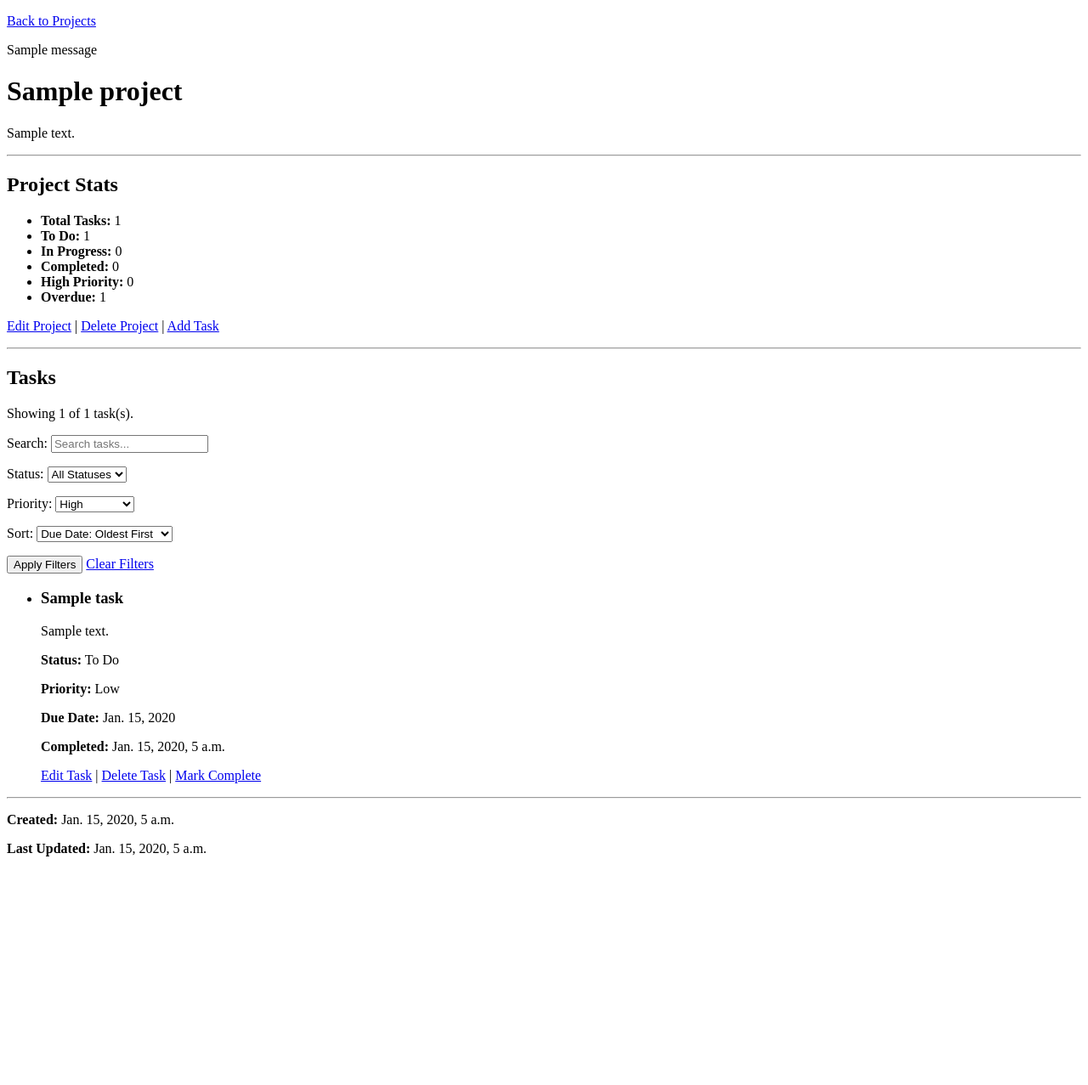
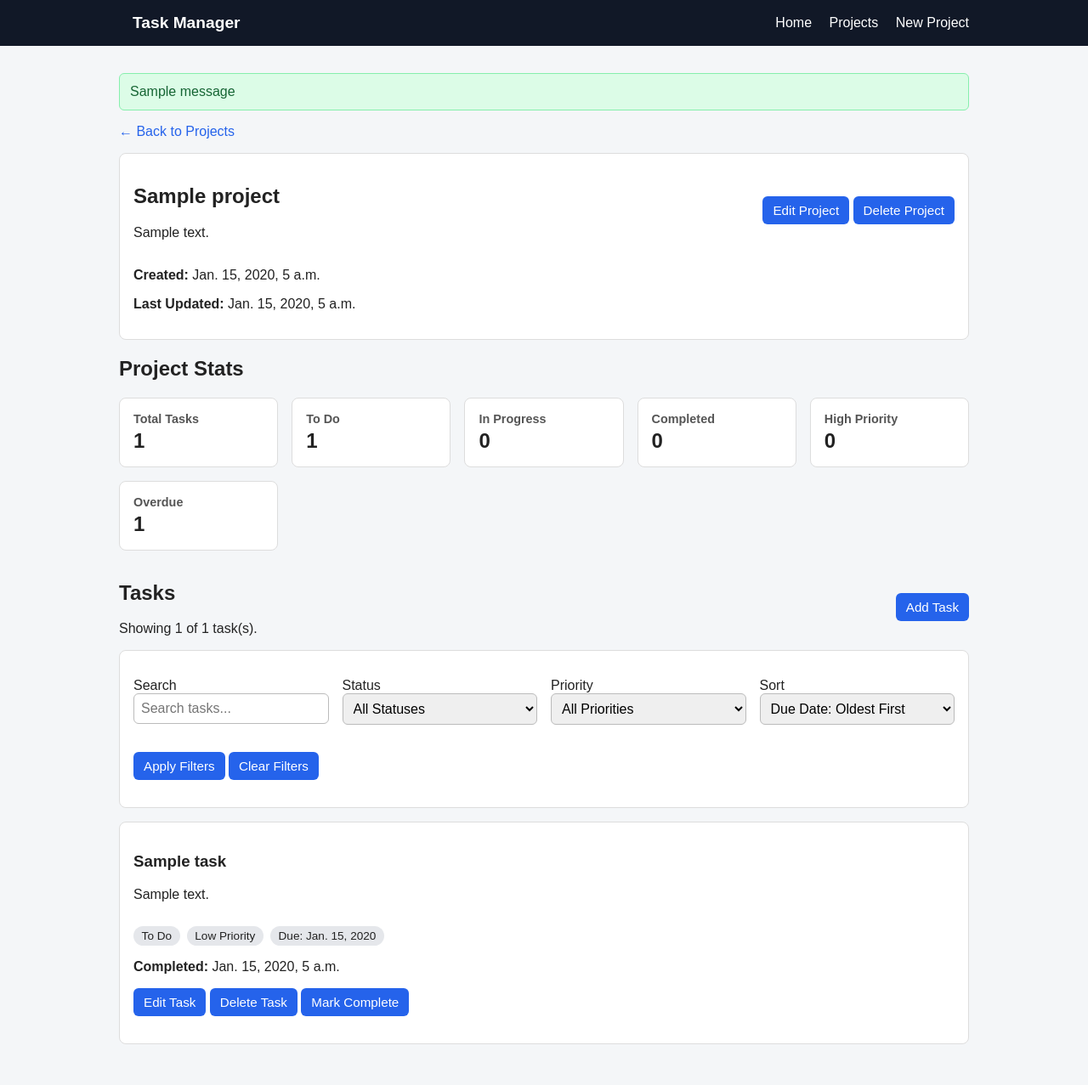
Before and after one commit to J0hn316/Django-Task-Manager, a Django app: page /projects/1/ in a window 1280 px wide. Shown: the whole page at 85% size. Before the commit the page ends 1008 px from the top, so only its background shows below. Run offline with Django 5.2, Linux system fonts and the light colour scheme; a user stored in the database is signed in; tables that the repository leaves empty hold one stand-in row (values such as "Sample post"); one stand-in notice (Sample message) is shown.

Commit message:
Refactor templates and styles for improved structure and consistency; add base layout and stylesheets

```diff
--- /dev/null
+++ b/tasks/static/tasks/styles.css
@@ -0,0 +1,210 @@
+* {
+  box-sizing: border-box;
+}
+
+body {
+  margin: 0;
+  font-family: Arial, Helvetica, sans-serif;
+  background: #f4f6f8;
+  color: #222;
+}
+
+a {
+  color: #2563eb;
+  text-decoration: none;
+}
+
+a:hover {
+  text-decoration: underline;
+}
+
+.container {
+  width: min(100% - 2rem, 1000px);
+  margin: 0 auto;
+  padding: 2rem 0;
+}
+
+.navbar {
+  background: #111827;
+  color: white;
+  padding: 1rem 0;
+}
+
+.navbar-inner {
+  width: min(100% - 2rem, 1000px);
+  margin: 0 auto;
+  display: flex;
+  justify-content: space-between;
+  align-items: center;
+}
+
+.navbar a {
+  color: white;
+  margin-left: 1rem;
+}
+
+.brand {
+  font-weight: bold;
+  font-size: 1.2rem;
+}
+
+.card {
+  background: white;
+  border: 1px solid #ddd;
+  border-radius: 8px;
+  padding: 1rem;
+  margin-bottom: 1rem;
+}
+
+.card-header {
+  display: flex;
+  justify-content: space-between;
+  gap: 1rem;
+  align-items: center;
+}
+
+.actions {
+  margin: 1rem 0;
+}
+
+.actions a,
+button {
+  display: inline-block;
+  background: #2563eb;
+  color: white;
+  border: none;
+  border-radius: 6px;
+  padding: 0.5rem 0.75rem;
+  cursor: pointer;
+  font-size: 0.95rem;
+}
+
+.actions a:hover,
+button:hover {
+  background: #1d4ed8;
+  text-decoration: none;
+}
+
+.button-secondary {
+  background: #6b7280;
+}
+
+.button-danger {
+  background: #dc2626;
+}
+
+.button-danger:hover {
+  background: #b91c1c;
+}
+
+.message {
+  background: #dcfce7;
+  border: 1px solid #86efac;
+  color: #166534;
+  padding: 0.75rem;
+  border-radius: 6px;
+  margin-bottom: 1rem;
+}
+
+.stats-list {
+  display: grid;
+  grid-template-columns: repeat(auto-fit, minmax(160px, 1fr));
+  gap: 1rem;
+  padding: 0;
+  list-style: none;
+}
+
+.stat-card {
+  background: white;
+  border: 1px solid #ddd;
+  border-radius: 8px;
+  padding: 1rem;
+}
+
+.stat-card strong {
+  display: block;
+  font-size: 0.9rem;
+  color: #555;
+}
+
+.stat-card span {
+  display: block;
+  font-size: 1.5rem;
+  font-weight: bold;
+  margin-top: 0.25rem;
+}
+
+.form-card {
+  background: white;
+  border: 1px solid #ddd;
+  border-radius: 8px;
+  padding: 1rem;
+}
+
+.form-card p {
+  display: flex;
+  flex-direction: column;
+  gap: 0.35rem;
+}
+
+input,
+textarea,
+select {
+  width: 100%;
+  padding: 0.5rem;
+  border: 1px solid #bbb;
+  border-radius: 6px;
+  font: inherit;
+}
+
+.filter-form {
+  background: white;
+  border: 1px solid #ddd;
+  border-radius: 8px;
+  padding: 1rem;
+  margin-bottom: 1rem;
+}
+
+.filter-grid {
+  display: grid;
+  grid-template-columns: repeat(auto-fit, minmax(180px, 1fr));
+  gap: 1rem;
+}
+
+.task-meta {
+  display: flex;
+  flex-wrap: wrap;
+  gap: 0.5rem;
+  margin: 0.75rem 0;
+}
+
+.badge {
+  display: inline-block;
+  background: #e5e7eb;
+  border-radius: 999px;
+  padding: 0.25rem 0.6rem;
+  font-size: 0.85rem;
+}
+
+.badge-high {
+  background: #fee2e2;
+  color: #991b1b;
+}
+
+.badge-done {
+  background: #dcfce7;
+  color: #166534;
+}
+
+.badge-progress {
+  background: #dbeafe;
+  color: #1e40af;
+}
+
+.empty-state {
+  background: white;
+  border: 1px dashed #aaa;
+  border-radius: 8px;
+  padding: 1rem;
+  text-align: center;
+}
--- /dev/null
+++ b/tasks/templates/tasks/base.html
@@ -0,0 +1,31 @@
+{% load static %}
+
+<!doctype html>
+<html lang="en">
+  <head>
+    <meta charset="UTF-8" />
+    <title>{% block title %}Django Task Manager{% endblock %}</title>
+    <link rel="stylesheet" href="{% static 'tasks/styles.css' %}" />
+  </head>
+  <body>
+    <header class="navbar">
+      <div class="navbar-inner">
+        <div class="brand">
+          <a href="{% url 'tasks:home' %}">Task Manager</a>
+        </div>
+
+        <nav>
+          <a href="{% url 'tasks:home' %}">Home</a>
+          <a href="{% url 'tasks:project_list' %}">Projects</a>
+          <a href="{% url 'tasks:project_create' %}">New Project</a>
+        </nav>
+      </div>
+    </header>
+
+    <main class="container">
+      {% if messages %} {% for message in messages %}
+      <div class="message">{{ message }}</div>
+      {% endfor %} {% endif %} {% block content %} {% endblock %}
+    </main>
+  </body>
+</html>
--- a/tasks/templates/tasks/project_detail.html
+++ b/tasks/templates/tasks/project_detail.html
@@ -1,19 +1,12 @@
-<!doctype html>
-<html lang="en">
-  <head>
-    <meta charset="UTF-8" />
-    <title>{{ project.name }}</title>
-  </head>
-
-  <body>
+{% extends "tasks/base.html" %} {% block title %}{{ project.name }} | Django
+Task Manager{% endblock %} {% block content %}
 <p>
-      <a href="{% url 'tasks:project_list' %}">Back to Projects</a>
+  <a href="{% url 'tasks:project_list' %}">← Back to Projects</a>
 </p>
 
-    {% if messages %} {% for message in messages %}
-    <p>{{ message }}</p>
-    {% endfor %} {% endif %}
-
+<section class="card">
+  <div class="card-header">
+    <div>
       <h1>{{ project.name }}</h1>
 
       {% if project.description %}
@@ -21,33 +14,78 @@
       {% else %}
       <p>No description provided.</p>
       {% endif %}
+    </div>
 
-    <hr />
+    <div class="actions">
+      <a
+        href="{% url 'tasks:project_edit' project.pk %}"
+        class="button-secondary"
+        >Edit Project</a
+      >
+      <a
+        href="{% url 'tasks:project_delete' project.pk %}"
+        class="button-danger"
+        >Delete Project</a
+      >
+    </div>
+  </div>
 
+  <p><strong>Created:</strong> {{ project.created_at }}</p>
+  <p><strong>Last Updated:</strong> {{ project.updated_at }}</p>
+</section>
+
+<section>
   <h2>Project Stats</h2>
 
-    <ul>
-      <li><strong>Total Tasks:</strong> {{ total_tasks }}</li>
-      <li><strong>To Do:</strong> {{ todo_tasks }}</li>
-      <li><strong>In Progress:</strong> {{ in_progress_tasks }}</li>
-      <li><strong>Completed:</strong> {{ completed_tasks }}</li>
-      <li><strong>High Priority:</strong> {{ high_priority_tasks }}</li>
-      <li><strong>Overdue:</strong> {{ overdue_tasks }}</li>
+  <ul class="stats-list">
+    <li class="stat-card">
+      <strong>Total Tasks</strong>
+      <span>{{ total_tasks }}</span>
+    </li>
+
+    <li class="stat-card">
+      <strong>To Do</strong>
+      <span>{{ todo_tasks }}</span>
+    </li>
+
+    <li class="stat-card">
+      <strong>In Progress</strong>
+      <span>{{ in_progress_tasks }}</span>
+    </li>
+
+    <li class="stat-card">
+      <strong>Completed</strong>
+      <span>{{ completed_tasks }}</span>
+    </li>
+
+    <li class="stat-card">
+      <strong>High Priority</strong>
+      <span>{{ high_priority_tasks }}</span>
+    </li>
+
+    <li class="stat-card">
+      <strong>Overdue</strong>
+      <span>{{ overdue_tasks }}</span>
+    </li>
   </ul>
+</section>
 
-    <p>
-      <a href="{% url 'tasks:project_edit' project.pk %}">Edit Project</a> |
-      <a href="{% url 'tasks:project_delete' project.pk %}">Delete Project</a> |
-      <a href="{% url 'tasks:task_create' project.pk %}">Add Task</a>
-    </p>
-
-    <hr />
-
+<section>
+  <div class="card-header">
+    <div>
       <h2>Tasks</h2>
       <p>Showing {{ filtered_task_count }} of {{ total_tasks }} task(s).</p>
-    <form method="get">
+    </div>
+
+    <div class="actions">
+      <a href="{% url 'tasks:task_create' project.pk %}">Add Task</a>
+    </div>
+  </div>
+
+  <form method="get" class="filter-form">
+    <div class="filter-grid">
       <p>
-        <label for="q">Search:</label>
+        <label for="q">Search</label>
         <input
           type="text"
           id="q"
@@ -58,9 +96,10 @@
       </p>
 
       <p>
-        <label for="status">Status:</label>
+        <label for="status">Status</label>
         <select id="status" name="status">
           <option value="">All Statuses</option>
+
           {% for value, label in status_choices %}
           <option
             value="{{ value }}"
@@ -79,9 +118,10 @@
       </p>
 
       <p>
-        <label for="priority">Priority:</label>
+        <label for="priority">Priority</label>
         <select id="priority" name="priority">
           <option value="">All Priorities</option>
+
           {% for value, label in priority_choices %}
           <option
             value="{{ value }}"
@@ -89,9 +129,7 @@
             if
             selected_priority=""
             ="value"
-            %}
-            selected
-            {%
+            %}selected{%
             endif
             %}
           >
@@ -102,7 +140,7 @@
       </p>
 
       <p>
-        <label for="sort">Sort:</label>
+        <label for="sort">Sort</label>
         <select id="sort" name="sort">
           <option
             value="due_date"
@@ -116,6 +154,7 @@
           >
             Due Date: Oldest First
           </option>
+
           <option
             value="-due_date"
             {%
@@ -128,6 +167,7 @@
           >
             Due Date: Newest First
           </option>
+
           <option
             value="created_at"
             {%
@@ -140,6 +180,7 @@
           >
             Created: Oldest First
           </option>
+
           <option
             value="-created_at"
             {%
@@ -152,6 +193,7 @@
           >
             Created: Newest First
           </option>
+
           <option
             value="title"
             {%
@@ -164,6 +206,7 @@
           >
             Title: A-Z
           </option>
+
           <option
             value="-title"
             {%
@@ -176,6 +219,7 @@
           >
             Title: Z-A
           </option>
+
           <option
             value="priority"
             {%
@@ -188,6 +232,7 @@
           >
             Priority: Low to High
           </option>
+
           <option
             value="-priority"
             {%
@@ -202,16 +247,22 @@
           </option>
         </select>
       </p>
+    </div>
 
+    <div class="actions">
       <button type="submit">Apply Filters</button>
-
-      <a href="{% url 'tasks:project_detail' project.pk %}">Clear Filters</a>
+      <a
+        href="{% url 'tasks:project_detail' project.pk %}"
+        class="button-secondary"
+        >Clear Filters</a
+      >
+    </div>
   </form>
 
-    {% if tasks %}
-    <ul>
-      {% for task in tasks %}
-      <li>
+  {% if tasks %} {% for task in tasks %}
+  <article class="card">
+    <div class="card-header">
+      <div>
         <h3>{{ task.title }}</h3>
 
         {% if task.description %}
@@ -219,40 +270,59 @@
         {% else %}
         <p>No description provided.</p>
         {% endif %}
+      </div>
+    </div>
 
-        <p><strong>Status:</strong> {{ task.get_status_display }}</p>
+    <div class="task-meta">
+      {% if task.status == "done" %}
+      <span class="badge badge-done">{{ task.get_status_display }}</span>
+      {% elif task.status == "in_progress" %}
+      <span class="badge badge-progress">{{ task.get_status_display }}</span>
+      {% else %}
+      <span class="badge">{{ task.get_status_display }}</span>
+      {% endif %} {% if task.priority == "high" %}
+      <span class="badge badge-high"
+        >{{ task.get_priority_display }} Priority</span
+      >
+      {% else %}
+      <span class="badge">{{ task.get_priority_display }} Priority</span>
+      {% endif %} {% if task.due_date %}
+      <span class="badge">Due: {{ task.due_date }}</span>
+      {% else %}
+      <span class="badge">No due date</span>
+      {% endif %}
+    </div>
 
-        <p><strong>Priority:</strong> {{ task.get_priority_display }}</p>
-
-        {% if task.due_date %}
-        <p><strong>Due Date:</strong> {{ task.due_date }}</p>
-        {% else %}
-        <p><strong>Due Date:</strong> No due date</p>
-        {% endif %} {% if task.completed_at %}
+    {% if task.completed_at %}
     <p><strong>Completed:</strong> {{ task.completed_at }}</p>
     {% endif %}
 
-        <p>
-          <a href="{% url 'tasks:task_edit' task.pk %}">Edit Task</a> |
-          <a href="{% url 'tasks:task_delete' task.pk %}">Delete Task</a> |
+    <div class="actions">
+      <a href="{% url 'tasks:task_edit' task.pk %}" class="button-secondary"
+        >Edit Task</a
+      >
+      <a href="{% url 'tasks:task_delete' task.pk %}" class="button-danger"
+        >Delete Task</a
+      >
       <a href="{% url 'tasks:task_toggle_complete' task.pk %}">
         {% if task.status == "done" %} Reopen Task {% else %} Mark Complete
+        {%endif %}
+      </a>
+    </div>
+  </article>
+  {% endfor %} {% else %}
+  <div class="empty-state">
+    <p>This project does not have any matching tasks.</p>
+
+    <div class="actions">
+      <a href="{% url 'tasks:task_create' project.pk %}">Add Task</a>
+      <a
+        href="{% url 'tasks:project_detail' project.pk %}"
+        class="button-secondary"
+        >Clear Filters</a
+      >
+    </div>
+  </div>
   {% endif %}
-          </a>
-        </p>
-      </li>
-      {% endfor %}
-    </ul>
-    {% else %}
-    <p>This project does not have any tasks yet.</p>
-    <p>
-      <a href="{% url 'tasks:task_create' project.pk %}">Add your first task</a>
-    </p>
-    {% endif %}
-
-    <hr />
-
-    <p><strong>Created:</strong> {{ project.created_at }}</p>
-    <p><strong>Last Updated:</strong> {{ project.updated_at }}</p>
-  </body>
-</html>
+</section>
+{% endblock %}
```
Also changed, not shown: tasks/templates/tasks/home.html (+13 -16 lines), tasks/templates/tasks/project_confirm_delete.html (+18 -21 lines), tasks/templates/tasks/project_form.html (+17 -21 lines), tasks/templates/tasks/project_list.html (+35 -31 lines), tasks/templates/tasks/task_confirm_delete.html (+18 -21 lines), tasks/templates/tasks/task_form.html (+14 -16 lines), tasks/tests.py (+7 -7 lines). Lines whose indentation alone changed are shown as unchanged.
